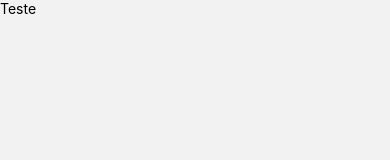
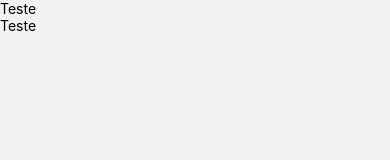
Before and after one commit to Arthur-dezingrini/SportFy, a React Native app: screen /Register in a window 390 px wide. Before the commit this address had no page. Shown: the top 160 px of the page. Built offline with nearby package versions, Linux system fonts and the light colour scheme.

Commit message:
adicionado sistema de pastas

```diff
--- a/App.js
+++ b/App.js
@@ -2,18 +2,29 @@ import "react-native-gesture-handler";
 import React from "react";
 import { NavigationContainer } from "@react-navigation/native";
 import { createStackNavigator } from "@react-navigation/stack";
-import Login from "./pages/Login";
-
+import Login from "./pages/Login/Login";
+import Initial from "./pages/Initial/Initial"
+import Register from "./pages/Register/Register";
 
 const Stack = createStackNavigator();
 
 export default function App() {
   return (
       <NavigationContainer>
-        <Stack.Navigator initialRouteName="Login">
+        <Stack.Navigator initialRouteName="Register">
           <Stack.Screen
             name="Login"
             component={Login}
+            options={{ headerShown: false }}
+          />
+          <Stack.Screen
+            name="Initial"
+            component={Initial}
+            options={{ headerShown: false }}
+          />
+          <Stack.Screen
+            name="Register"
+            component={Register}
             options={{ headerShown: false }}
           />
         </Stack.Navigator>
--- /dev/null
+++ b/components/Button/Button.jsx
@@ -0,0 +1,12 @@
+import React from "react";
+import { View, TouchableOpacity, Text } from "react-native";
+
+export default function Button({ children, onPress }) {
+  return (
+    <View>
+      <TouchableOpacity onPress={onPress}>
+        <Text>{children}</Text>
+      </TouchableOpacity>
+    </View>
+  );
+}
--- /dev/null
+++ b/pages/Initial/Initial.jsx
@@ -0,0 +1,9 @@
+import { View, Text } from "react-native";
+
+export default function Initial () {
+    return (
+        <View>
+            <Text> Teste </Text>
+        </View>
+    )
+}
--- /dev/null
+++ b/pages/Register/Register.jsx
@@ -0,0 +1,12 @@
+import React from "react";
+import { View, Text } from "react-native";
+import Button from "../../components/Button/Button";
+
+export default function Register() {
+  return (
+    <View>
+      <Text>Teste</Text>
+      <Button>Teste</Button>
+    </View>
+  );
+}
```
Also changed, not shown: components/Button/ButtonStyle.js (added), pages/Initial/InitialStyle.js (added), pages/Login/Login.jsx (renamed from pages/Login.js), pages/Login/LoginStyle.js (added), pages/Register/RegisterStyle.js (added).
